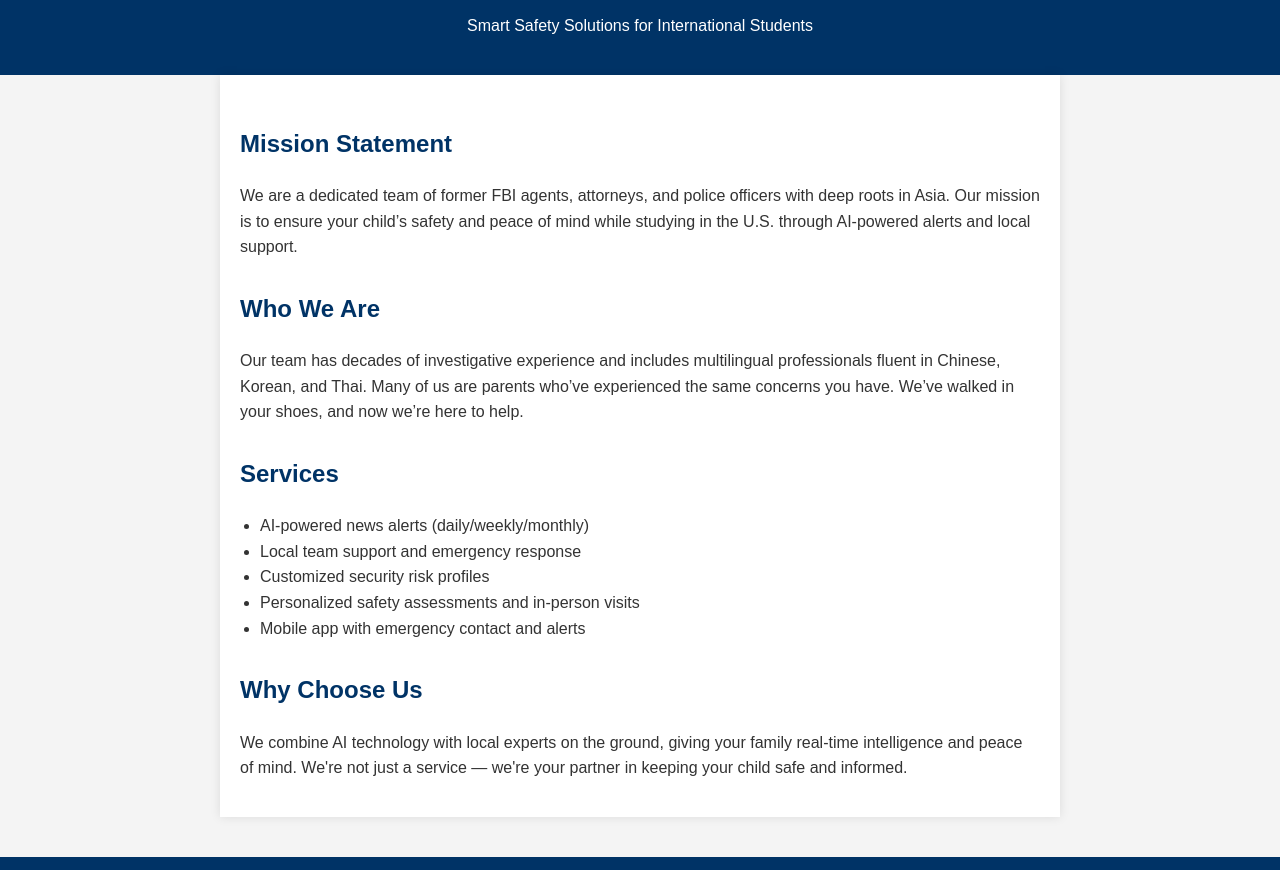
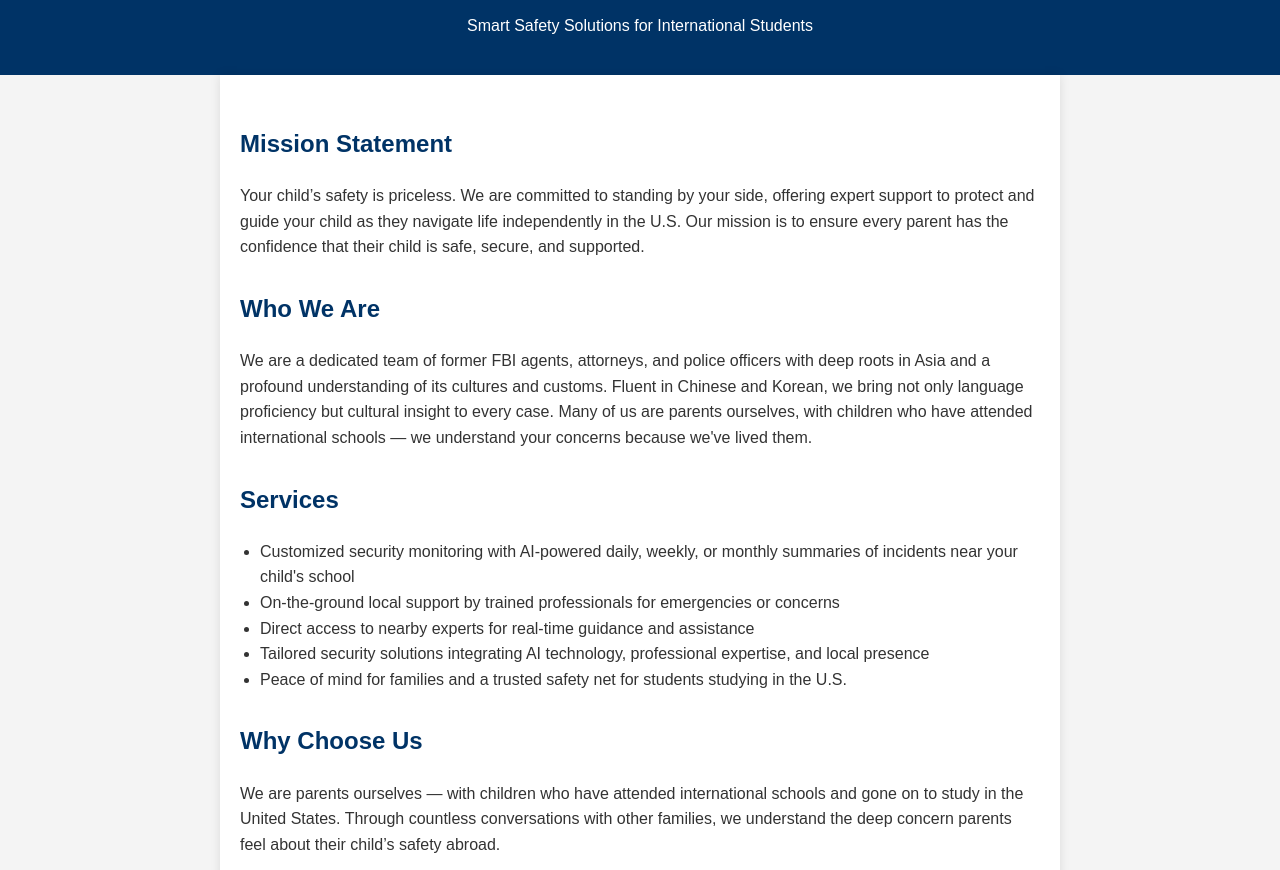
Before and after one commit to BB634/Clarity_Intelligence, a plain HTML site: page index.html in a window 1280 px wide. Shown: the part 74-944 px from the top of the page. Drawn offline with Linux system fonts and the light colour scheme.

Commit message:
index.html

```diff
--- a/index.html
+++ b/index.html
@@ -15,29 +15,33 @@
   <main>
     <section>
       <h2>Mission Statement</h2>
-      <p>We are a dedicated team of former FBI agents, attorneys, and police officers with deep roots in Asia. Our mission is to ensure your child’s safety and peace of mind while studying in the U.S. through AI-powered alerts and local support.</p>
+      <p>Your child’s safety is priceless. We are committed to standing by your side, offering expert support to protect and guide your child as they navigate life independently in the U.S. Our mission is to ensure every parent has the confidence that their child is safe, secure, and supported.</p>
     </section>
 
     <section>
       <h2>Who We Are</h2>
-      <p>Our team has decades of investigative experience and includes multilingual professionals fluent in Chinese, Korean, and Thai. Many of us are parents who’ve experienced the same concerns you have. We’ve walked in your shoes, and now we’re here to help.</p>
+      <p>We are a dedicated team of former FBI agents, attorneys, and police officers with deep roots in Asia and a profound understanding of its cultures and customs. Fluent in Chinese and Korean, we bring not only language proficiency but cultural insight to every case. Many of us are parents ourselves, with children who have attended international schools — we understand your concerns because we've lived them.</p>
     </section>
 
    <section>
   <h2>Services</h2>
   <ul>
-        <li>AI-powered news alerts (daily/weekly/monthly)</li>
-        <li>Local team support and emergency response</li>
-        <li>Customized security risk profiles</li>
-        <li>Personalized safety assessments and in-person visits</li>
-        <li>Mobile app with emergency contact and alerts</li>
+    <li>Customized security monitoring with AI-powered daily, weekly, or monthly summaries of incidents near your child's school</li>
+    <li>On-the-ground local support by trained professionals for emergencies or concerns</li>
+    <li>Direct access to nearby experts for real-time guidance and assistance</li>
+    <li>Tailored security solutions integrating AI technology, professional expertise, and local presence</li>
+    <li>Peace of mind for families and a trusted safety net for students studying in the U.S.</li>
   </ul>
 </section>
 
+
    <section>
   <h2>Why Choose Us</h2>
-      <p>We combine AI technology with local experts on the ground, giving your family real-time intelligence and peace of mind. We're not just a service — we're your partner in keeping your child safe and informed.</p>
+  <p>We are parents ourselves — with children who have attended international schools and gone on to study in the United States. Through countless conversations with other families, we understand the deep concern parents feel about their child’s safety abroad.</p>
+  <p>Students who grow up in Asia are often accustomed to safe, structured environments. In contrast, the U.S. presents unfamiliar risks — from gun violence to drug-related incidents — that are far less common in places like Taiwan, Korea, or Singapore.</p>
+  <p>We recognize the anxiety that comes with sending your child overseas. That’s why we’ve built a trusted network and support system that families can rely on — offering peace of mind through local presence, cultural understanding, and real-time security expertise.</p>
 </section>
+
   </main>
 
   <footer>
```
Lines whose indentation alone changed are shown as unchanged.
